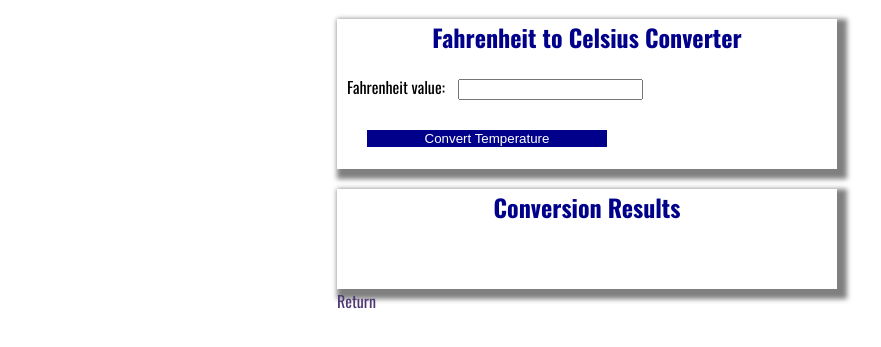
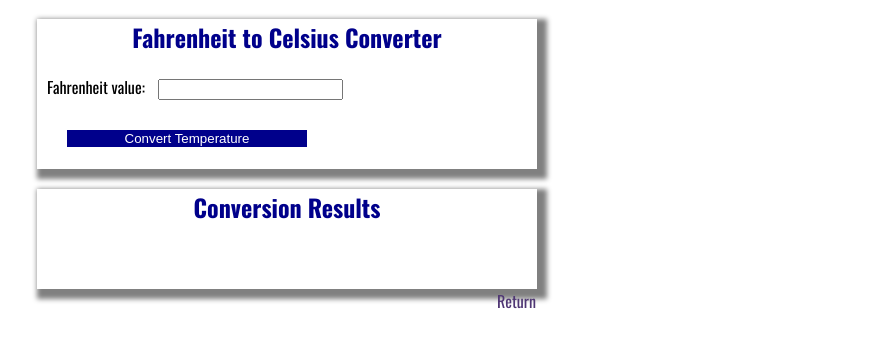
Before and after one commit to Jeremy-Lates1/web-231, a plain HTML site: page week-3/lates-temp-conversion.html in a window 1280 px wide. Shown: the part 71-418 px from the top of the page, without its empty margins (313-1194 px from the left). Drawn offline with nearby package versions, Linux system fonts and the light colour scheme.

Commit message:
trying to set body width to control alignment of card divs

```diff
--- a/week-3/lates-temp-conversion.css
+++ b/week-3/lates-temp-conversion.css
@@ -1,5 +1,7 @@
 body {
-  margin: 0;
+  width: 960px;
+  margin: auto;
+  /* margin: 0; */
   font-family: "Oswald", Verdana, Arial, sans-serif;
 }
 .app-header {
@@ -13,8 +15,8 @@ body {
   width: 500px;
   height: 150px;
   /* in order to make it to align center in github pages I need margin-left of 650px */
-  /* margin-left: 190px; */
-  margin-left: 650px;
+  margin-left: 190px;
+  /* margin-left: 650px; */
   box-shadow: 5px 5px 5px 5px grey;
 }
 #lblValue {
@@ -32,8 +34,8 @@ body {
   width: 500px;
   height: 100px;
   /* in order to make it to align center in github pages I need margin-left of 650px */
-  /* margin-left: 190px; */
-  margin-left: 650px;
+  margin-left: 190px;
+  /* margin-left: 650px; */
   margin-top: 20px;
   box-shadow: 5px 5px 5px 5px grey;
 }
```
